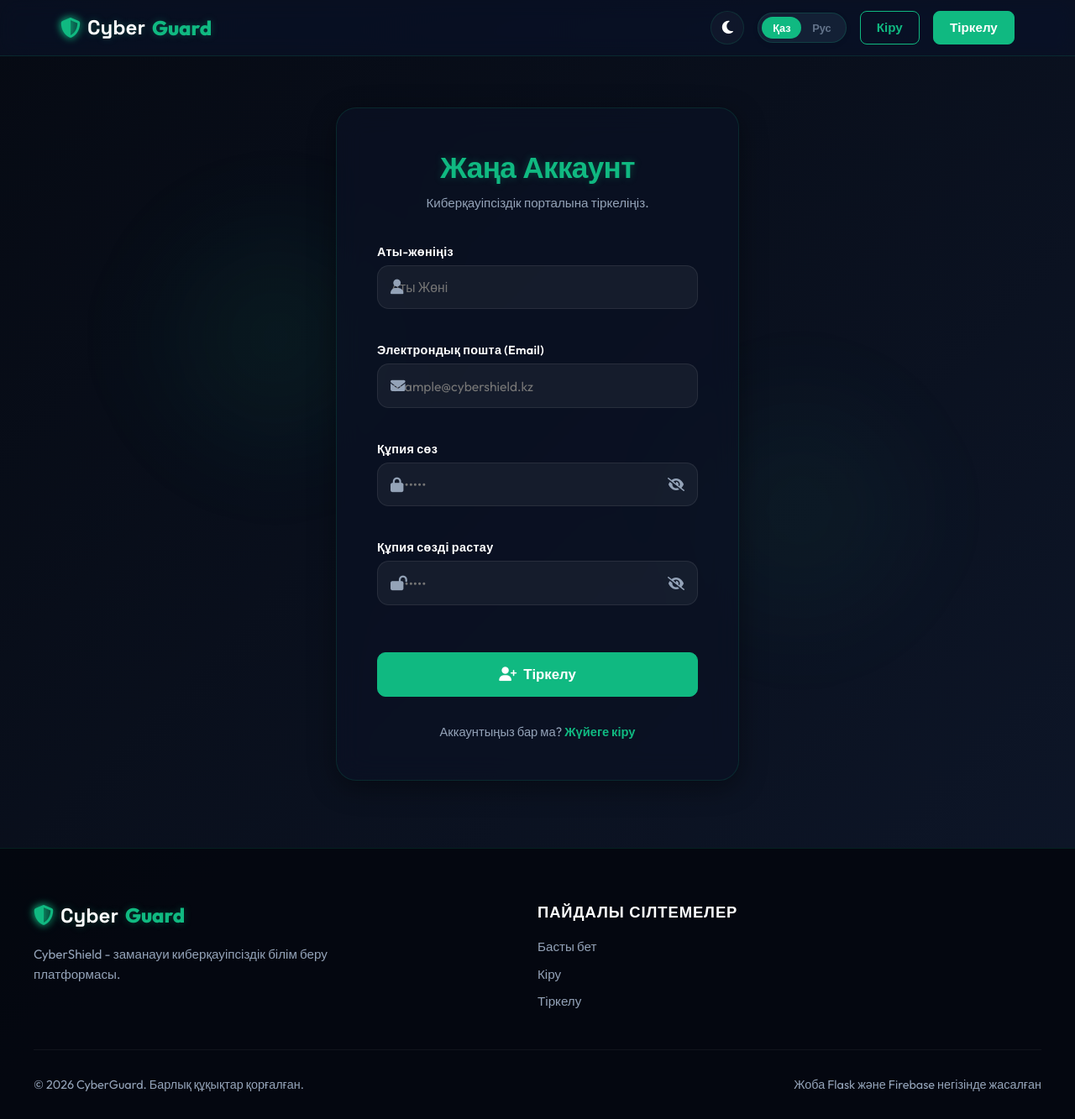
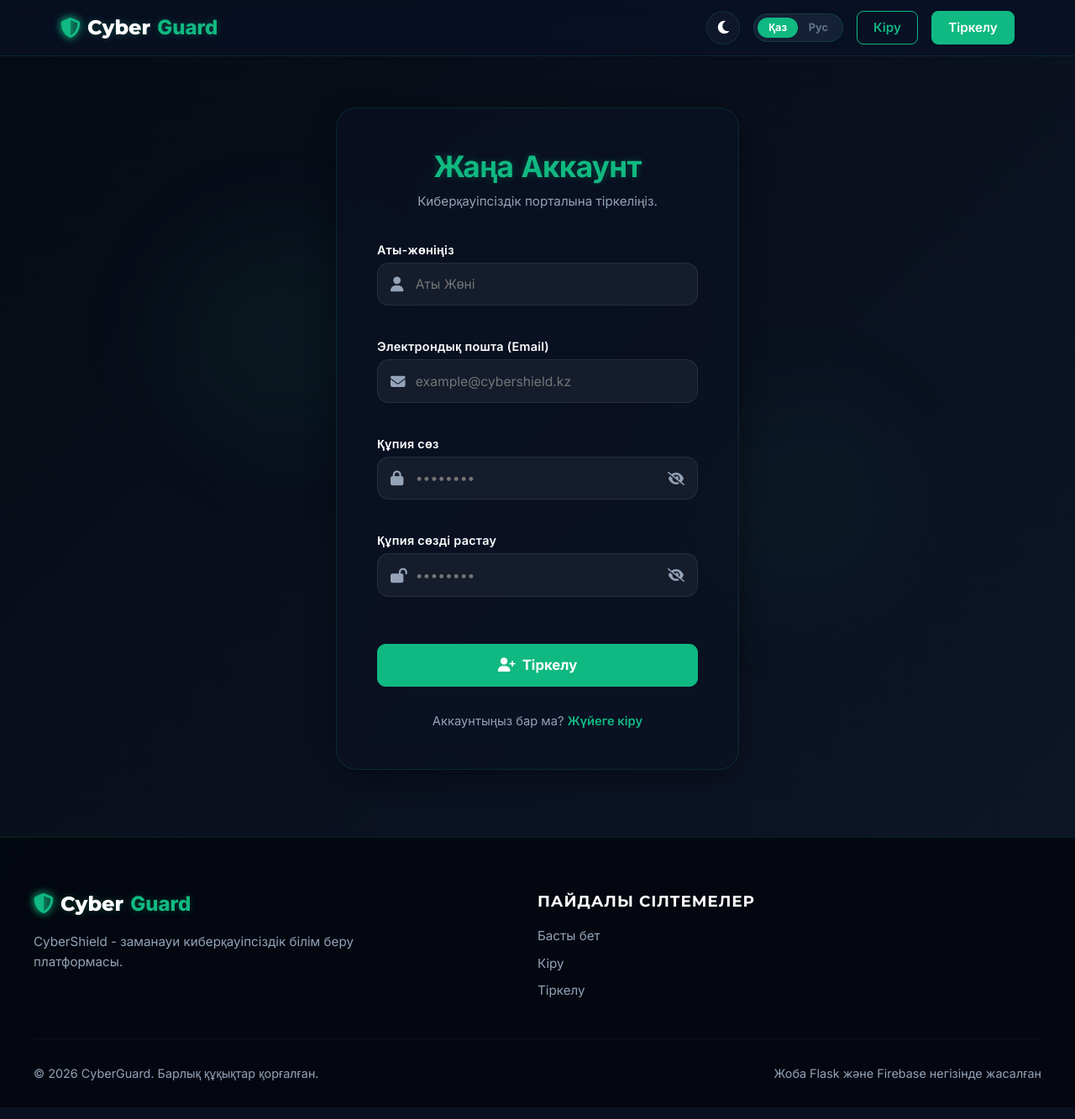
Before and after one commit to ZandB-cell/cyberguar, a Flask app: page /register in a window 1280 px wide. Shown: the whole page at 84% size. Run offline with Flask 3, Linux system fonts and the light colour scheme; some libraries are stand-ins or nearby versions.

Commit message:
Fix input overlapping and update fonts to fully support Kazakh Cyrillic

```diff
--- a/static/css/style.css
+++ b/static/css/style.css
@@ -4,7 +4,7 @@
    Features: Glassmorphism, Responsive Grid, Theme Toggle, Micro-animations
 */
 
-@import url('https://fonts.googleapis.com/css2?family=Outfit:wght@300;400;500;600;700;800&family=Space+Grotesk:wght@400;500;600;700&display=swap');
+@import url('https://fonts.googleapis.com/css2?family=Inter:wght@300;400;500;600;700;800&family=Montserrat:wght@400;500;600;700;800;900&display=swap');
 
 /* --- THEME VARIABLES --- */
 :root {
@@ -56,7 +56,7 @@
     margin: 0;
     padding: 0;
     box-sizing: border-box;
-    font-family: 'Outfit', sans-serif;
+    font-family: 'Inter', sans-serif;
 }
 
 html {
@@ -74,7 +74,7 @@ body {
 }
 
 h1, h2, h3, h4, h5, h6 {
-    font-family: 'Space Grotesk', sans-serif;
+    font-family: 'Montserrat', sans-serif;
     font-weight: 700;
     letter-spacing: -0.02em;
 }
@@ -130,7 +130,7 @@ a {
     font-size: 1.5rem;
     font-weight: 800;
     color: var(--text-primary);
-    font-family: 'Space Grotesk', sans-serif;
+    font-family: 'Montserrat', sans-serif;
     text-shadow: var(--text-glow);
 }
 
@@ -439,7 +439,7 @@ a {
     font-size: 2.8rem;
     font-weight: 800;
     color: var(--color-primary);
-    font-family: 'Space Grotesk', sans-serif;
+    font-family: 'Montserrat', sans-serif;
     margin-bottom: 0.5rem;
     text-shadow: var(--text-glow);
 }
@@ -688,7 +688,7 @@ a {
     display: flex;
     align-items: center;
     justify-content: center;
-    font-family: 'Space Grotesk', sans-serif;
+    font-family: 'Montserrat', sans-serif;
     box-shadow: var(--text-glow);
 }
 
@@ -1792,7 +1792,7 @@ a {
 }
 
 .loader-text {
-    font-family: 'Space Grotesk', sans-serif;
+    font-family: 'Montserrat', sans-serif;
     color: var(--color-primary);
     font-size: 1.2rem;
     font-weight: 600;
@@ -2093,7 +2093,7 @@ a {
     font-size: 1.8rem;
     font-weight: 800;
     color: var(--text-primary);
-    font-family: 'Space Grotesk', sans-serif;
+    font-family: 'Montserrat', sans-serif;
     line-height: 1.1;
 }
 
@@ -2402,7 +2402,7 @@ a {
 .quiz-score-display {
     font-size: 3.5rem;
     font-weight: 800;
-    font-family: 'Space Grotesk', sans-serif;
+    font-family: 'Montserrat', sans-serif;
     color: var(--color-primary);
     text-shadow: var(--text-glow);
 }
@@ -2514,7 +2514,7 @@ a {
 
 .leaderboard-rank-cell {
     font-weight: 800;
-    font-family: 'Space Grotesk', sans-serif;
+    font-family: 'Montserrat', sans-serif;
     font-size: 1.1rem;
     width: 80px;
 }
@@ -2587,13 +2587,13 @@ a {
 
 .leaderboard-total-score-val {
     font-weight: 700;
-    font-family: 'Space Grotesk', sans-serif;
+    font-family: 'Montserrat', sans-serif;
     color: var(--text-primary);
 }
 
 .leaderboard-avg-pct {
     font-weight: 800;
-    font-family: 'Space Grotesk', sans-serif;
+    font-family: 'Montserrat', sans-serif;
     color: var(--color-primary);
     text-shadow: var(--text-glow);
 }
@@ -2648,7 +2648,7 @@ a {
     font-weight: 800;
     color: #1b5e20 !important; /* Forest Green */
     text-decoration: none;
-    font-family: 'Space Grotesk', sans-serif;
+    font-family: 'Montserrat', sans-serif;
 }
 
 .sidebar-logo a span {
@@ -2885,7 +2885,7 @@ a {
     font-size: 2.2rem;
     font-weight: 800;
     color: #2e7d32;
-    font-family: 'Space Grotesk', sans-serif;
+    font-family: 'Montserrat', sans-serif;
 }
 
 /* Custom Module List and Headers */
@@ -3595,3 +3595,15 @@ a {
 [data-theme="dark"] #profileModalOverlay input[type="password"]::placeholder {
     color: #5a8a6a;
 }
+
+
+/* ==========================================================================
+   CUSTOM PADDING FIXES FOR INPUT ICONS & OVERLAPPING TEXT (LOGIN / REGISTER)
+   ========================================================================== */
+.input-container .form-input {
+    padding-left: 2.8rem !important;
+}
+
+.input-container .form-input[type="password"] {
+    padding-right: 2.8rem !important;
+}
```
